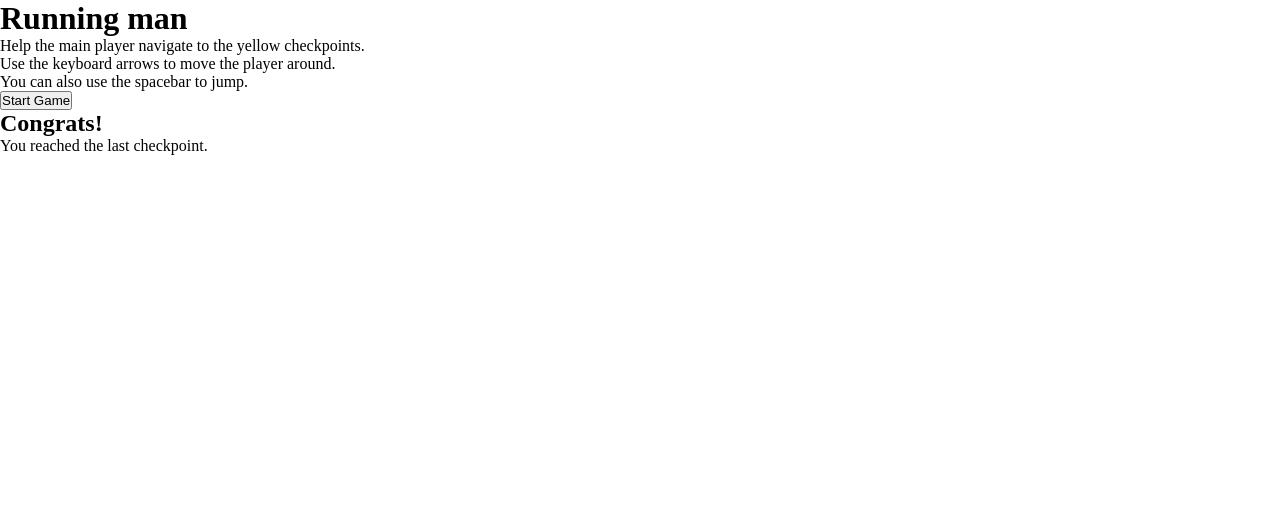
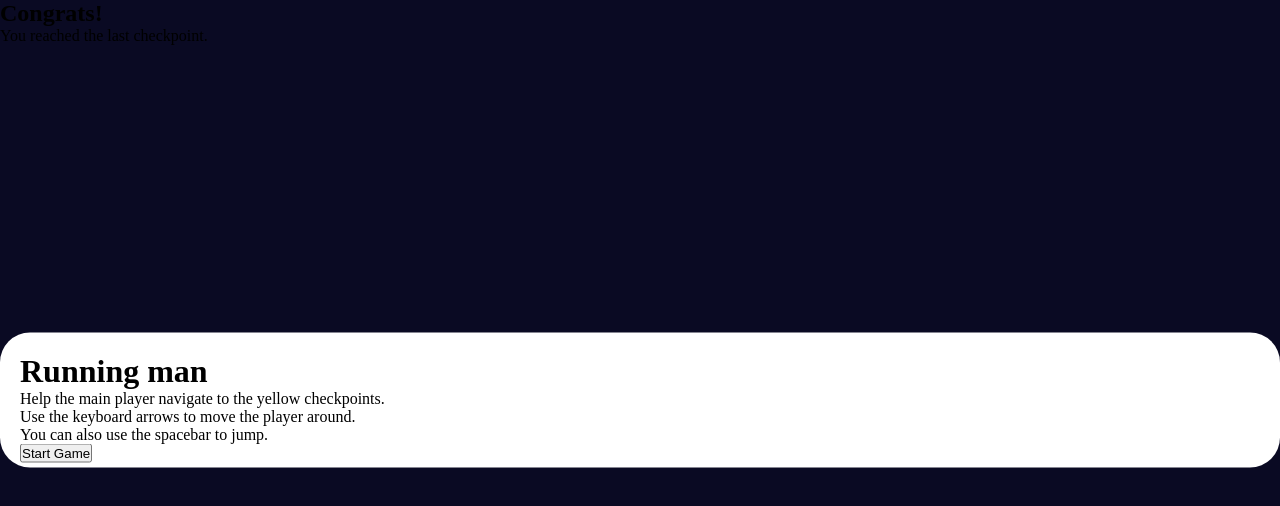
Before and after one commit to JaronL-Tech/platformer-game-jaronl, a plain HTML site: page index.html in a window 1280 px wide. Drawn offline with Linux system fonts and the light colour scheme.

Commit message:
started working on the styling of the body and the start-screen elements.

```diff
--- a/styles.css
+++ b/styles.css
@@ -9,3 +9,20 @@
     --section-bg-color: #ffffff;
     --golden-yellow: #feac32;
   }
+
+  body {
+    background-color: var(--main-bg-color);
+  }
+
+  .start-screen {
+    background-color: var(--section-bg-color);
+    width: 100%;
+    position: absolute;
+    top: 50%;
+    left: 50%;
+    margin-right: -50%;
+    transform: translate(-50%, -50%);
+    border-radius: 30px;
+    padding: 20px;
+    padding-bottom: 5px;
+  }
```
